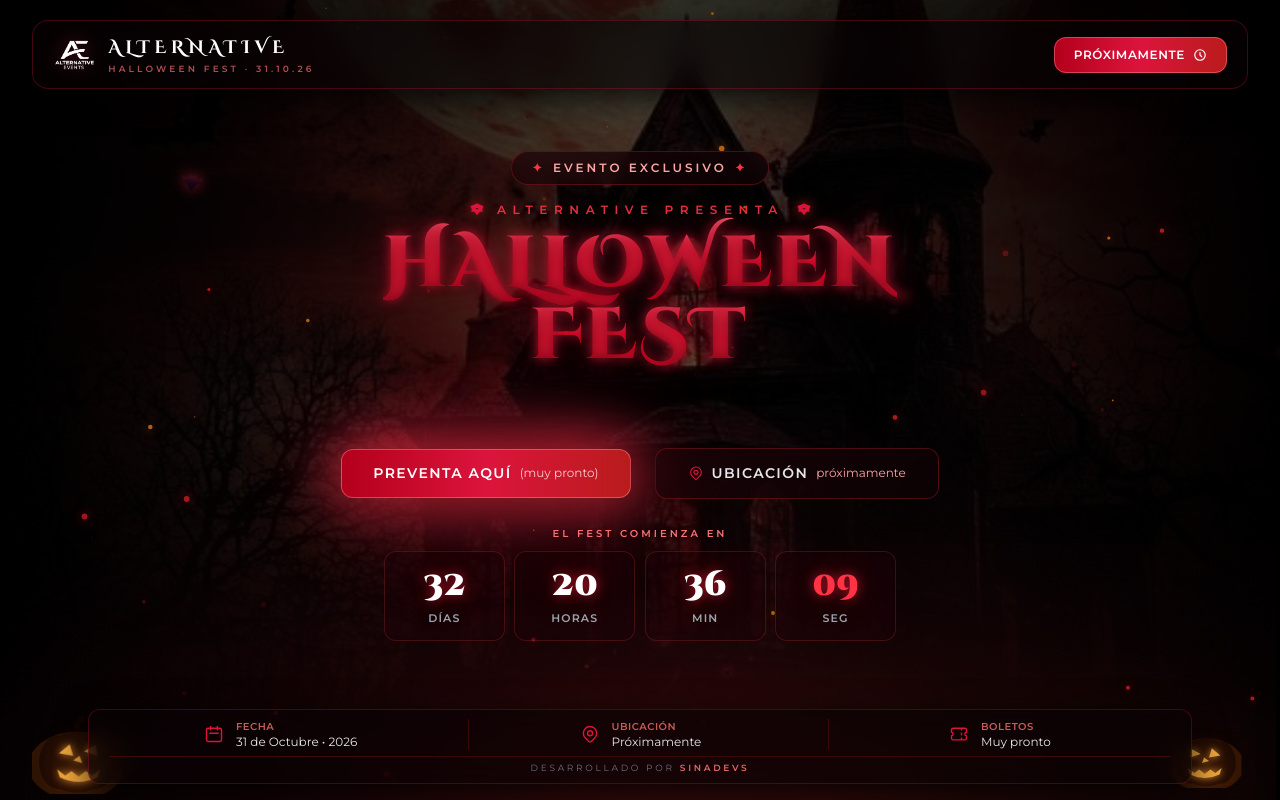
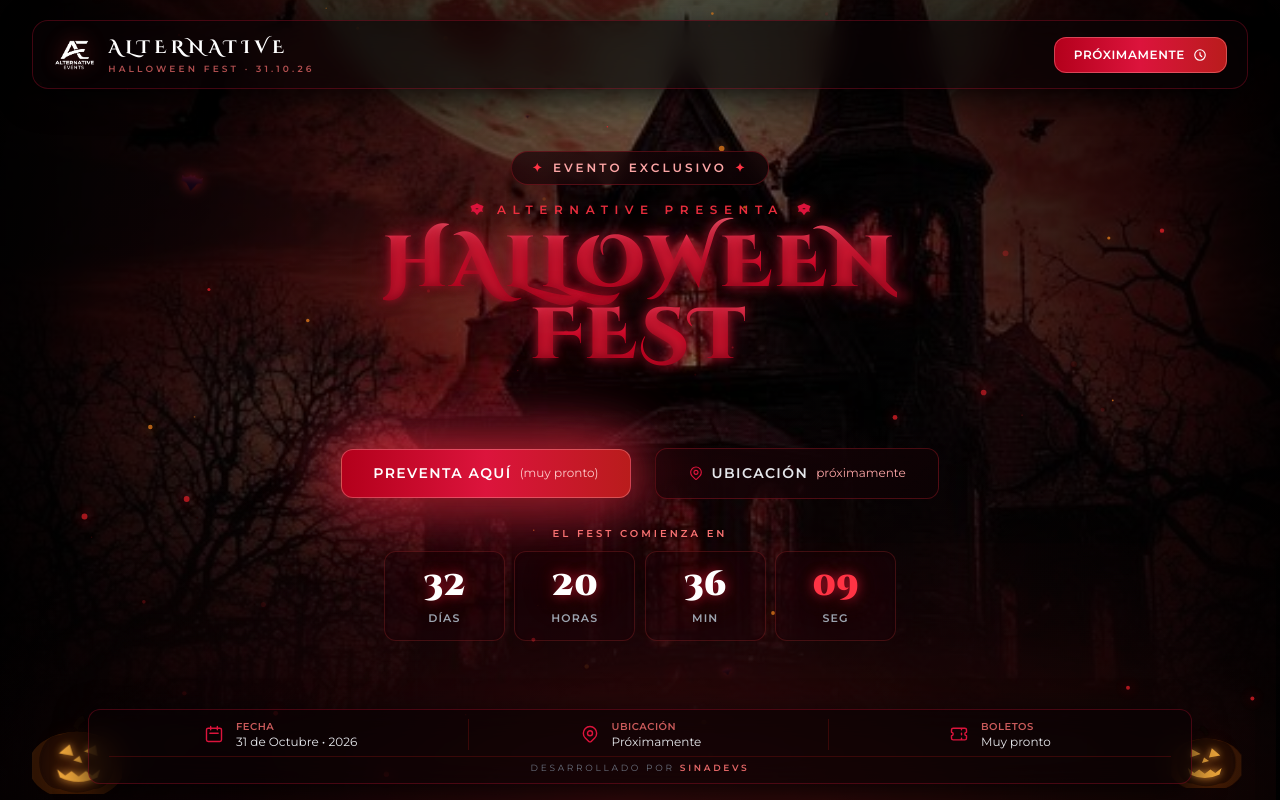
Before and after one commit to luievazquezg30/halloween-sinadevs, a React (Vite) app: page / in a window 1280 px wide. Built offline with nearby package versions, Linux system fonts and the light colour scheme; a web font is replaced by a local one.

Commit message:
fix: escena de fondo más grande y visible en escritorio (135% de alto, ~1.45× sin estirar) y viñetas más suaves para que la imagen respire

```diff
--- a/src/components/AtmosphericBackground.jsx
+++ b/src/components/AtmosphericBackground.jsx
@@ -19,26 +19,28 @@ export default function AtmosphericBackground() {
     <div className="absolute inset-0 z-0 pointer-events-none overflow-hidden">
       {/* Mansión embrujada con luna roja.
           La fuente es vertical (561×1000): en pantallas anchas la escena
-          nítida se centra a su relación de aspecto (~1.2× de escala, como
-          se ve en móvil) y los lados quedan en oscuridad con degradado —
-          a propósito. Los bordes de la escena se funden con .escena-fundida. */}
+          se muestra grande centrada (135% de alto ≈ 1.45× de escala, se
+          recorta un poco de cielo y suelo pero sin estirar) y los lados
+          quedan en oscuridad con degradado. Los bordes se funden con
+          .escena-fundida. En móvil sigue completa (h-full), como estaba. */}
       <div
         aria-hidden="true"
         className="absolute inset-0 bg-[radial-gradient(ellipse_at_center,#1c070d_0%,#0a0206_55%,#000000_100%)]"
       />
       <img
         alt="Mansión embrujada bajo un colosal eclipse lunar rojo con calabazas resplandecientes — Alternative Halloween Fest"
-        className="escena-fundida absolute left-1/2 top-1/2 h-full w-auto min-w-full max-w-none -translate-x-1/2 -translate-y-1/2 object-cover object-center filter brightness-95 contrast-110"
+        className="escena-fundida absolute left-1/2 top-1/2 h-full lg:h-[135%] w-auto min-w-full max-w-none -translate-x-1/2 -translate-y-1/2 object-cover object-center brightness-100 contrast-110"
         src={mansionUrl}
       />
 
-      {/* Viñetas y degradados góticos para legibilidad */}
-      <div className="absolute inset-0 bg-gradient-to-t from-black via-black/60 to-black/75" />
+      {/* Viñetas y degradados góticos para legibilidad (suaves: la escena
+          debe verse, no esconderse) */}
+      <div className="absolute inset-0 bg-gradient-to-t from-black via-black/45 to-black/65" />
       <div
-        className="absolute inset-0 mix-blend-multiply opacity-80"
+        className="absolute inset-0 mix-blend-multiply opacity-55"
         style={{ background: 'radial-gradient(circle at 50% 35%, transparent 20%, #000000 85%)' }}
       />
-      <div className="absolute inset-0 bg-gradient-to-r from-black/80 via-transparent to-black/80" />
+      <div className="absolute inset-0 bg-gradient-to-r from-black/55 via-transparent to-black/55" />
 
       {/* Niebla a la deriva */}
       <div
```
